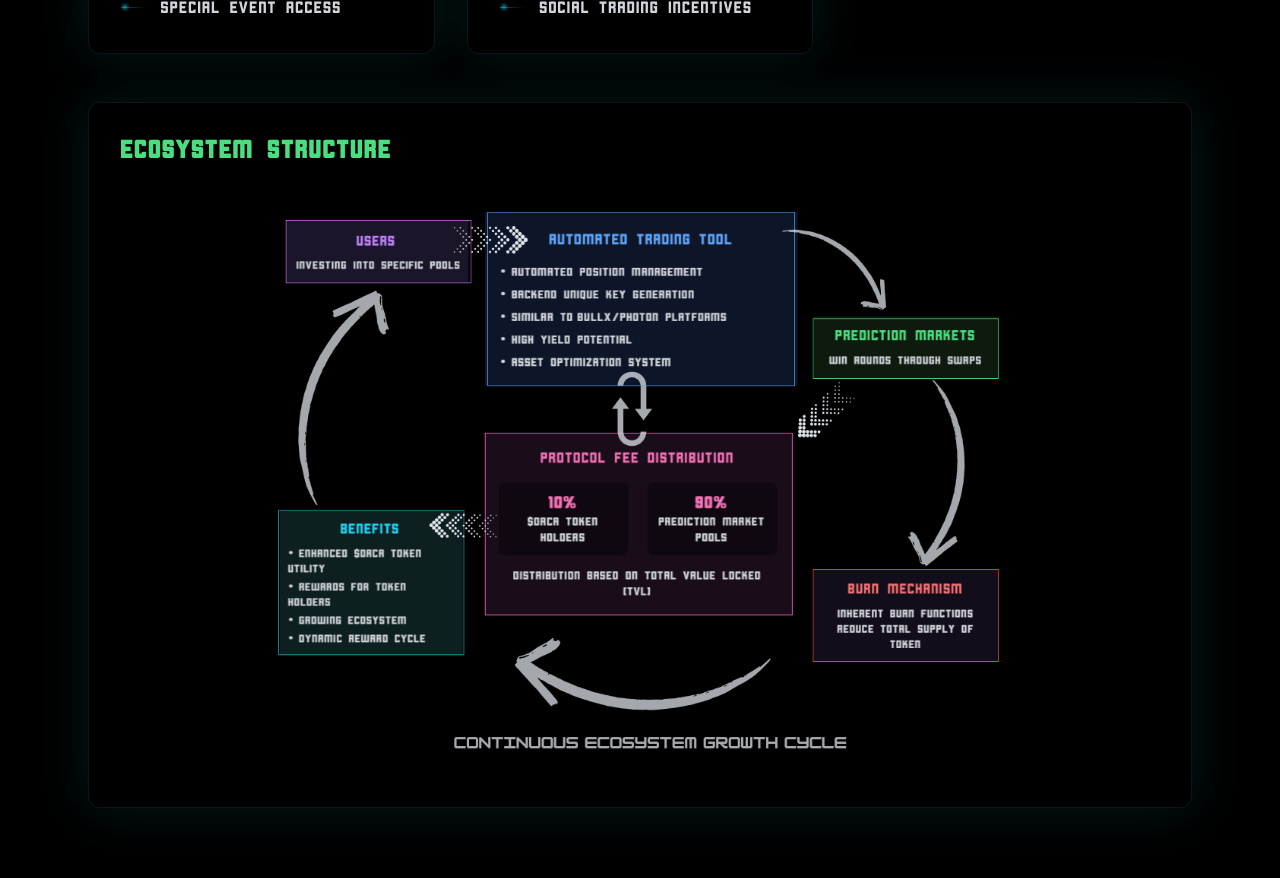
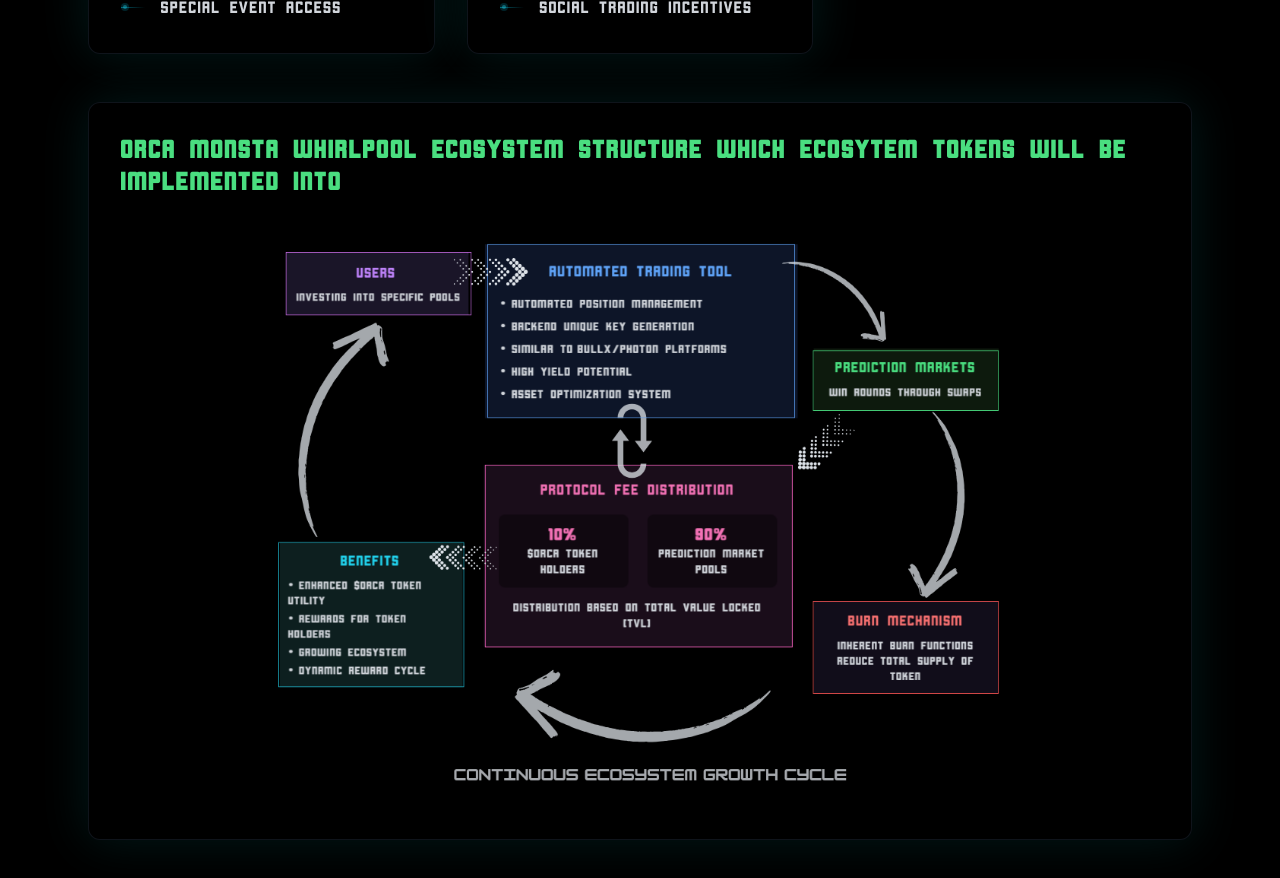
Before and after one commit to OrcaMonsta/orcamonsta1, a Next.js app: page /ecosystem in a window 1280 px wide. Shown: the part 1320-2198 px from the top of the page. Before the commit the page ends 2176 px from the top, so only its background shows below. Built offline with nearby package versions, Linux system fonts and the light colour scheme.

Commit message:
Update Ecosystem page with detailed token information:    - Add comprehensive token details from About page

```diff
--- a/app/ecosystem/page.tsx
+++ b/app/ecosystem/page.tsx
@@ -180,7 +180,7 @@ export default function Ecosystem() {
           transform transition-all duration-300">
 
           <h2 className={`${cornerstone.className} text-2xl font-bold text-green-400 mb-6`}>
-            ECOSYSTEM STRUCTURE
+           ORCA MONSTA WHIRLPOOL ECOSYSTEM STRUCTURE which ECOSYTEM TOKENS WILL BE IMPLEMENTED INTO
           </h2>
 
           <div className="relative w-full aspect-[16/9] rounded-lg overflow-hidden">
```
